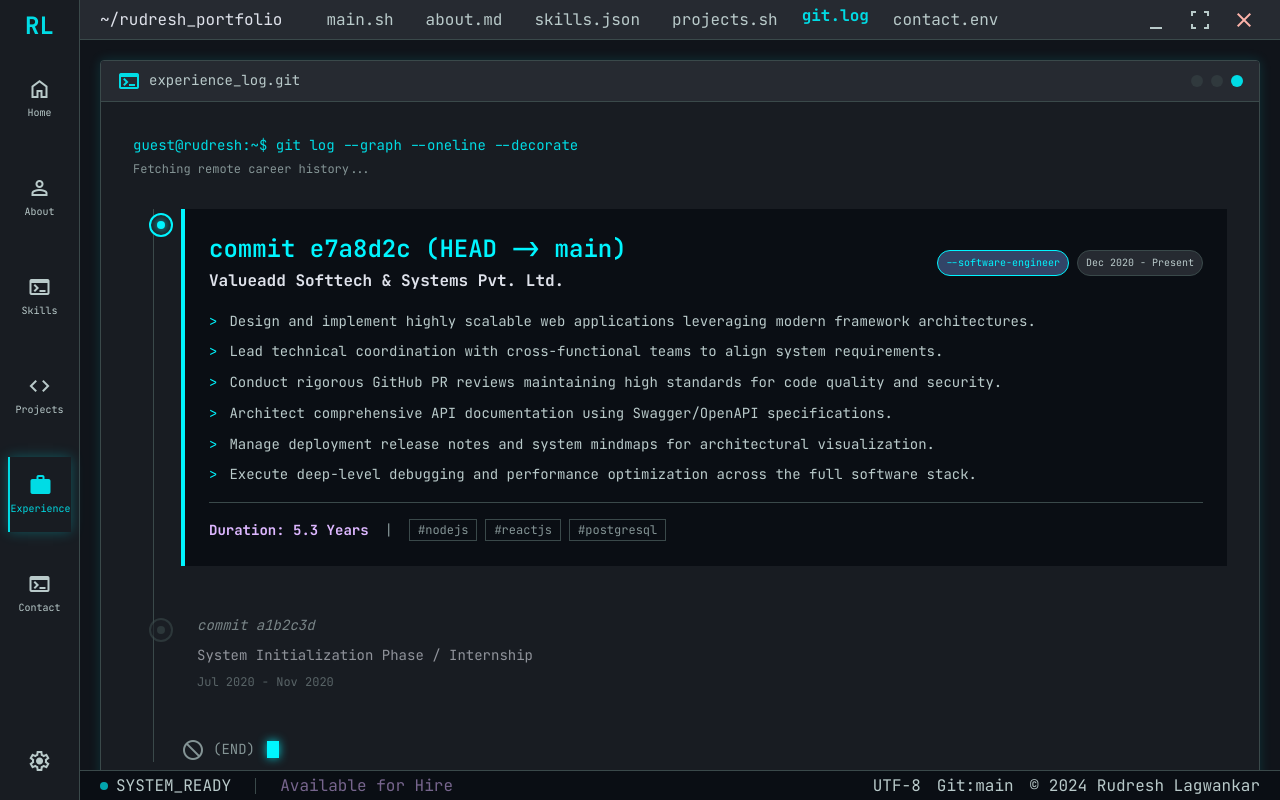
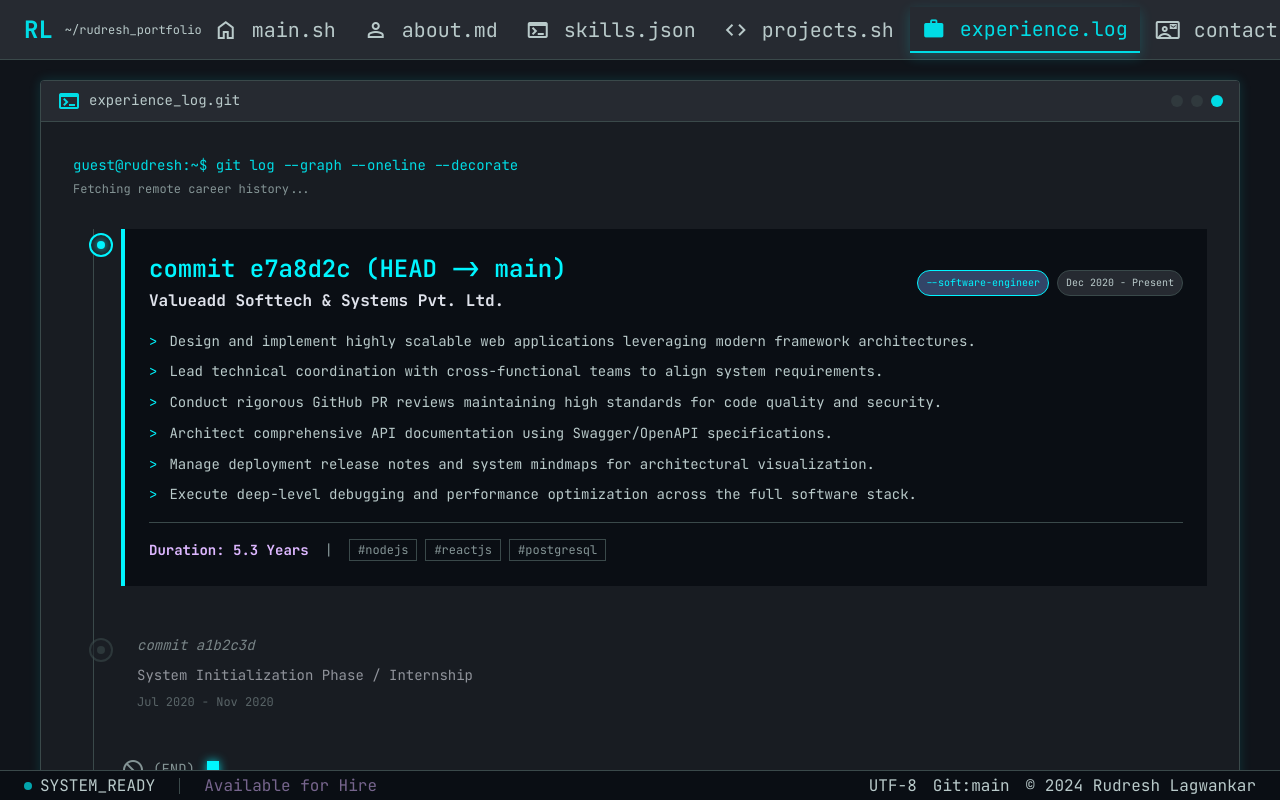
Before and after one commit to rudreshl/portfolio, a Next.js app: page /experience in a window 1280 px wide. Built offline with nearby package versions, Linux system fonts and the light colour scheme.

Commit message:
defect fixed

```diff
--- a/src/app/about/page.tsx
+++ b/src/app/about/page.tsx
@@ -1,6 +1,6 @@
 export default function AboutPage() {
   return (
-    <main className="ml-[80px] pt-[40px] pb-[30px] min-h-screen overflow-y-auto">
+    <main className="pt-[60px] pb-[30px] min-h-screen overflow-y-auto">
       <section className="max-w-container-max mx-auto px-margin-desktop py-margin-desktop">
         <div className="border border-outline-variant bg-surface-container-low overflow-hidden rounded-lg">
           {/* Window Header */}
--- a/src/app/contact/page.tsx
+++ b/src/app/contact/page.tsx
@@ -18,7 +18,7 @@
   }
 
   return (
-    <main className="ml-[80px] mt-[40px] mb-[30px] flex-grow flex items-center justify-center p-gutter min-h-[calc(100vh-70px)]">
+    <main className="mt-[60px] mb-[30px] flex-grow flex items-center justify-center p-gutter min-h-[calc(100vh-90px)]">
       <div className="max-w-2xl w-full">
         {/* Terminal Card */}
         <div className="border border-outline-variant bg-surface-container-low terminal-glow overflow-hidden">
--- a/src/app/experience/page.tsx
+++ b/src/app/experience/page.tsx
@@ -2,8 +2,8 @@
 
 export default function ExperiencePage() {
   return (
-    <main className="flex-1 ml-[80px] flex flex-col h-screen">
-      <div className="flex-1 mt-[40px] mb-[30px] p-gutter overflow-y-auto [scrollbar-width:none] [&::-webkit-scrollbar]:hidden">
+    <main className="flex-1 flex flex-col h-screen">
+      <div className="flex-1 mt-[60px] mb-[30px] p-gutter overflow-y-auto [scrollbar-width:none] [&::-webkit-scrollbar]:hidden">
         <div className="max-w-container-max mx-auto space-y-grid-unit">
           {/* Terminal Card Header */}
           <div className="bg-surface-container-low border border-outline-variant rounded-t overflow-hidden terminal-glow">
--- a/src/app/page.tsx
+++ b/src/app/page.tsx
@@ -12,7 +12,7 @@
       {!isDecided && <ModeSelector onModeSelected={chooseMode} />}
       <div className="scanline" />
       <div className="fixed inset-0 grid-bg z-0 pointer-events-none" />
-      <main className="ml-[80px] pt-[40px] pb-[30px] h-screen flex items-center justify-center p-gutter relative z-10">
+      <main className="pt-[60px] pb-[30px] h-screen flex items-center justify-center p-gutter relative z-10">
         {/* Terminal Window Frame */}
         <div className="max-w-[1000px] w-full border border-outline-variant bg-surface-container shadow-2xl overflow-hidden">
           {/* Window Header */}
--- a/src/app/projects/page.tsx
+++ b/src/app/projects/page.tsx
@@ -61,7 +61,7 @@
 
 export default function ProjectsPage() {
   return (
-    <main className="ml-[80px] mt-[40px] mb-[30px] p-10 min-h-[calc(100vh-70px)] bg-surface-dim relative overflow-hidden">
+    <main className="mt-[60px] mb-[30px] p-10 min-h-[calc(100vh-90px)] bg-surface-dim relative overflow-hidden">
       {/* Background Decoration */}
       <div className="absolute top-20 right-20 opacity-5 pointer-events-none">
         <span className="font-headline-lg text-[120px] select-none">PROJECTS.EXE</span>
--- a/src/app/skills/page.tsx
+++ b/src/app/skills/page.tsx
@@ -27,7 +27,7 @@
   ]
 
   return (
-    <main className="ml-[80px] pt-[40px] pb-[30px] min-h-screen grid-bg-sm">
+    <main className="pt-[60px] pb-[30px] min-h-screen grid-bg-sm">
       <div className="max-w-container-max mx-auto p-margin-desktop space-y-12">
         {/* Page Header */}
         <section className="border-b border-outline-variant pb-gutter">
--- a/src/components/Shell.tsx
+++ b/src/components/Shell.tsx
@@ -6,38 +6,30 @@
 import VoiceAssistant from './VoiceAssistant'
 
 const navItems = [
-  { icon: 'home', label: 'Home', href: '/' },
-  { icon: 'person', label: 'About', href: '/about' },
-  { icon: 'terminal', label: 'Skills', href: '/skills' },
-  { icon: 'code', label: 'Projects', href: '/projects' },
-  { icon: 'work', label: 'Experience', href: '/experience' },
-  { icon: 'terminal', label: 'Contact', href: '/contact' },
+  { icon: 'home', label: 'main.sh', href: '/' },
+  { icon: 'person', label: 'about.md', href: '/about' },
+  { icon: 'terminal', label: 'skills.json', href: '/skills' },
+  { icon: 'code', label: 'projects.sh', href: '/projects' },
+  { icon: 'work', label: 'experience.log', href: '/experience' },
+  { icon: 'contact_mail', label: 'contact.env', href: '/contact' },
 ]
-
-const tabMap: Record<string, string> = {
-  '/': 'main.sh',
-  '/about': 'about.md',
-  '/skills': 'skills.json',
-  '/projects': 'projects.sh',
-  '/experience': 'git.log',
-  '/contact': 'contact.env',
-}
-
-const allTabs = ['main.sh', 'about.md', 'skills.json', 'projects.sh', 'git.log', 'contact.env']
 
 export default function Shell() {
   const pathname = usePathname()
-  const activeTab = tabMap[pathname] ?? 'main.sh'
   const { mode } = usePortfolioMode()
 
   return (
     <>
-      {/* Sidebar */}
-      <aside className="fixed left-0 top-0 h-full w-[80px] border-r border-outline-variant bg-surface-container-low flex flex-col items-center py-grid-unit z-50">
-        <div className="mb-gutter">
+      {/* Top Navbar */}
+      <header className="fixed top-0 left-0 right-0 h-[60px] border-b border-outline-variant bg-surface-container-high flex items-center justify-between px-6 z-50">
+        {/* Logo */}
+        <div className="flex items-center gap-3">
           <span className="font-headline-md text-headline-md font-bold text-primary-fixed-dim">RL</span>
+          <span className="font-label-md text-on-surface-variant text-xs hidden md:block">~/rudresh_portfolio</span>
         </div>
-        <nav className="flex flex-col gap-6 flex-1 w-full px-2">
+
+        {/* Nav Items */}
+        <nav className="flex items-center gap-1">
           {navItems.map((item) => {
             const isActive = pathname === item.href
             return (
@@ -46,58 +38,34 @@
                 href={item.href}
                 className={
                   isActive
-                    ? 'flex flex-col items-center justify-center text-primary-fixed-dim border-l-2 border-primary-fixed-dim shadow-[0_0_12px_rgba(0,220,229,0.3)] py-4 hover:bg-surface-container-highest transition-all duration-150 active:scale-95'
-                    : 'flex flex-col items-center justify-center text-on-surface-variant hover:text-primary-fixed-dim hover:bg-surface-container-highest transition-all duration-150 py-4 active:scale-95'
+                    ? 'flex flex-row items-center gap-0.5 px-3 py-2 text-primary-fixed-dim border-b-2 border-primary-fixed-dim shadow-[0_4px_12px_rgba(0,220,229,0.2)] transition-all duration-150'
+                    : 'flex flex-row items-center gap-0.5 px-3 py-2 text-on-surface-variant hover:text-primary-fixed-dim hover:bg-surface-container-highest rounded transition-all duration-150 active:scale-95'
                 }
               >
                 <span
-                  className="material-symbols-outlined"
-                  style={isActive ? { fontVariationSettings: "'FILL' 1" } : undefined}
+                  className="material-symbols-outlined text-[20px] leading-none"
+                  style={isActive ? { fontVariationSettings: "'FILL' 1, 'wght' 400, 'GRAD' 0, 'opsz' 20" } : undefined}
                 >
                   {item.icon}
                 </span>
-                <span className="font-label-md text-[10px] mt-1">{item.label}</span>
+                <span className="text-xl font-label-md ml-3">{item.label}</span>
               </Link>
             )
           })}
         </nav>
-        <div className="flex flex-col gap-4 mb-grid-unit">
-          <button className="text-on-surface-variant hover:text-primary-fixed-dim transition-colors">
-            <span className="material-symbols-outlined">settings</span>
-          </button>
-        </div>
-      </aside>
 
-      {/* Header tab bar */}
-      <header className="fixed top-0 right-0 w-[calc(100%-80px)] h-[40px] border-b border-outline-variant bg-surface-container-high flex items-center justify-between px-gutter z-40">
-        <div className="flex items-center gap-4">
-          <span className="font-label-md text-on-surface">~/rudresh_portfolio</span>
-          <div className="flex gap-4 ml-gutter overflow-x-auto">
-            {allTabs.map((tab) => (
-              <span
-                key={tab}
-                className={
-                  tab === activeTab
-                    ? 'font-label-md text-primary-fixed-dim font-bold whitespace-nowrap'
-                    : 'font-label-md text-on-surface-variant hover:bg-surface-bright px-2 py-1 cursor-pointer transition-colors whitespace-nowrap'
-                }
-              >
-                {tab}
-              </span>
-            ))}
-          </div>
-        </div>
-        <div className="flex items-center gap-3 shrink-0">
-          <span className="material-symbols-outlined text-[18px] text-on-surface-variant cursor-pointer hover:bg-surface-bright p-1">minimize</span>
-          <span className="material-symbols-outlined text-[18px] text-on-surface-variant cursor-pointer hover:bg-surface-bright p-1">fullscreen</span>
-          <span className="material-symbols-outlined text-[18px] text-error cursor-pointer hover:bg-error-container p-1">close</span>
+        {/* Window controls */}
+        <div className="flex items-center gap-2">
+          <span className="material-symbols-outlined text-[18px] text-on-surface-variant cursor-pointer hover:bg-surface-bright rounded p-1">minimize</span>
+          <span className="material-symbols-outlined text-[18px] text-on-surface-variant cursor-pointer hover:bg-surface-bright rounded p-1">fullscreen</span>
+          <span className="material-symbols-outlined text-[18px] text-error cursor-pointer hover:bg-error-container rounded p-1">close</span>
         </div>
       </header>
 
       {mode === 'voice' && <VoiceAssistant />}
 
       {/* Footer status bar */}
-      <footer className="fixed bottom-0 right-0 w-[calc(100%-80px)] h-[30px] border-t border-outline-variant bg-surface-container-lowest flex items-center justify-between px-gutter z-40">
+      <footer className="fixed bottom-0 left-0 right-0 h-[30px] border-t border-outline-variant bg-surface-container-lowest flex items-center justify-between px-6 z-40">
         <div className="flex items-center gap-6">
           <div className="flex items-center gap-2 font-label-md text-on-surface-variant">
             <span className="w-2 h-2 rounded-full bg-primary-fixed-dim animate-pulse" />
--- a/src/components/shared/ErrorBoundary.tsx
+++ b/src/components/shared/ErrorBoundary.tsx
@@ -13,7 +13,7 @@
   return (
     <div className="flex min-h-[200px] flex-col items-center justify-center gap-4 rounded-lg border border-destructive/30 bg-destructive/5 p-6 text-center">
       <p className="text-sm font-medium text-destructive">Something went wrong</p>
-      <p className="max-w-sm text-xs text-muted-foreground">{error.message}</p>
+      <p className="max-w-sm text-xs text-muted-foreground">{error instanceof Error ? error.message : String(error)}</p>
       <Button variant="outline" size="sm" onClick={resetErrorBoundary}>
         Try again
       </Button>
```
